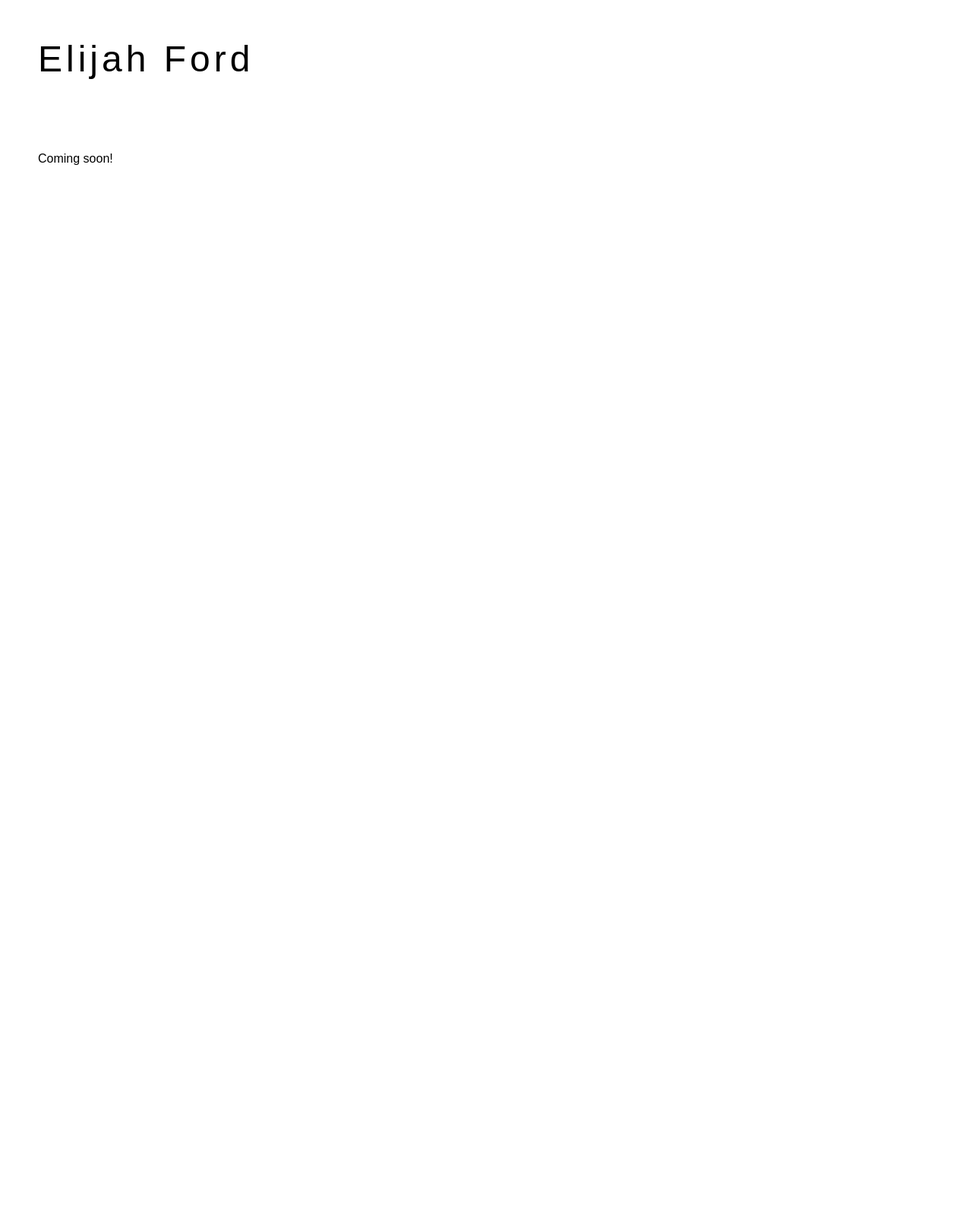
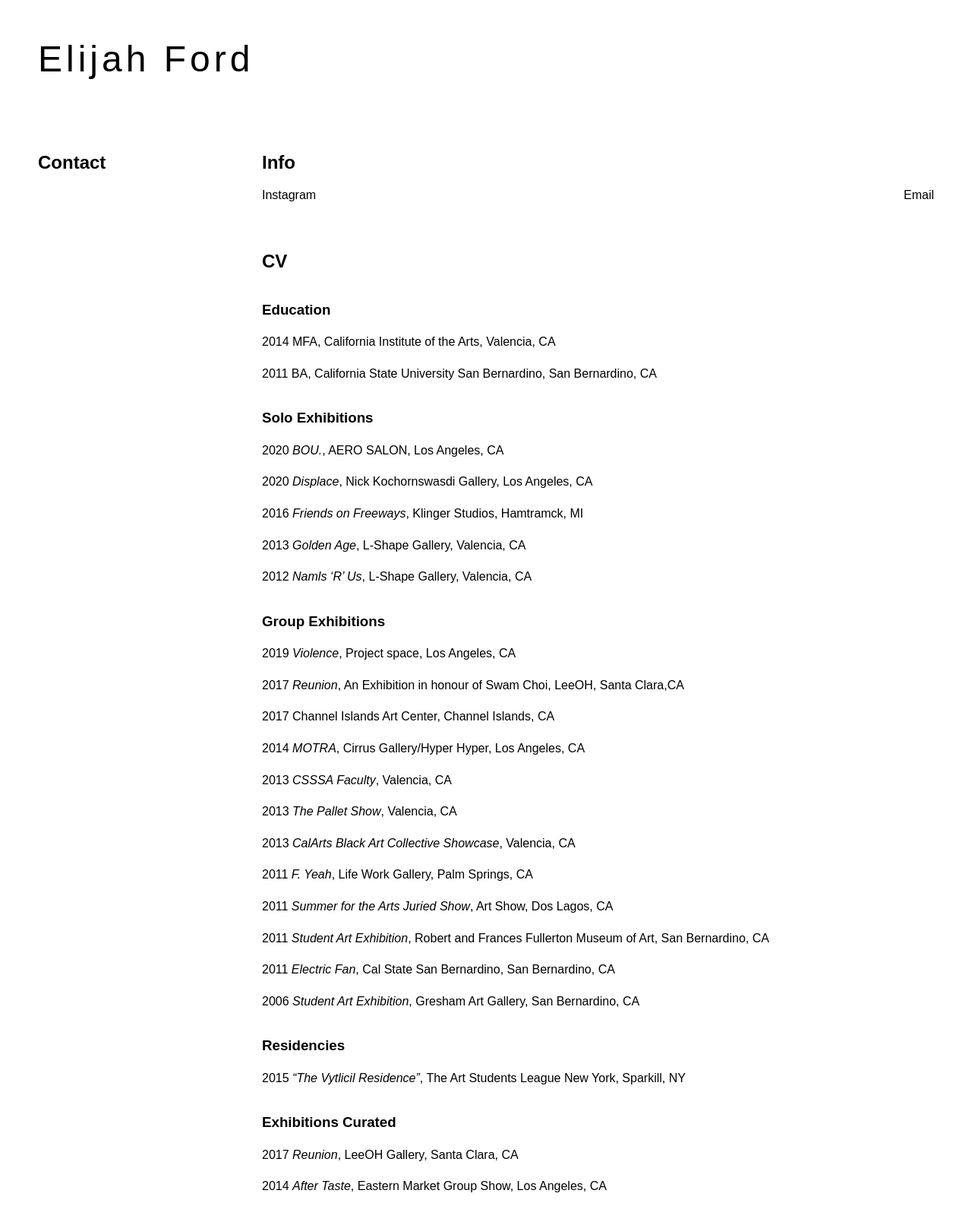
Before and after one commit to nickk00324/elijah-ford, a Gatsby site: page /contact in a window 1280 px wide. Shown: the whole page at 76% size. Before the commit the page ends 800 px from the top, so only its background shows below. Built offline with nearby package versions, Linux system fonts and the light colour scheme; Gatsby itself is replaced by a stand-in of ours.

Commit message:
added contact and press pages

```diff
--- /dev/null
+++ b/src/components/contact.tsx
@@ -0,0 +1,122 @@
+import React from "react"
+import styled from "styled-components"
+
+const Section = styled.section`
+  display: flex;
+  flex-direction: column;
+  a {
+    margin-bottom: 20px;
+  }
+  margin-bottom: 44px;
+`
+
+const Links = styled.div`
+  display: flex;
+  justify-content: space-between;
+`
+
+const Entry = styled.div``
+
+const Contact = () => {
+  return (
+    <>
+      <Section>
+        <h2>Info</h2>
+        <Links>
+          <a href="https://www.instagram.com/Sanelijah/">Instagram</a>
+          <a href="mailto:hajile07@gmail.com">Email</a>
+        </Links>
+      </Section>
+      <Section>
+        <h2>CV</h2>
+        <Entry>
+          <h3>Education</h3>
+          <p>2014 MFA, California Institute of the Arts, Valencia, CA</p>
+          <p>
+            2011 BA, California State University San Bernardino, San Bernardino,
+            CA
+          </p>
+        </Entry>
+        <Entry>
+          <h3>Solo Exhibitions</h3>
+          <p>
+            2020 <em>BOU.</em>, AERO SALON, Los Angeles, CA{" "}
+          </p>
+          <p>
+            2020 <em>Displace</em>, Nick Kochornswasdi Gallery, Los Angeles, CA
+          </p>
+          <p>
+            2016 <em>Friends on Freeways</em>, Klinger Studios, Hamtramck, MI
+          </p>
+          <p>
+            2013 <em>Golden Age</em>, L-Shape Gallery, Valencia, CA
+          </p>
+          <p>
+            2012 <em>Namls ‘R’ Us</em>, L-Shape Gallery, Valencia, CA
+          </p>
+        </Entry>
+        <Entry>
+          <h3>Group Exhibitions</h3>
+          <p>
+            2019 <em>Violence</em>, Project space, Los Angeles, CA
+          </p>
+          <p>
+            2017 <em>Reunion</em>, An Exhibition in honour of Swam Choi, LeeOH,
+            Santa Clara,CA{" "}
+          </p>
+          <p>2017 Channel Islands Art Center, Channel Islands, CA</p>
+          <p>
+            2014 <em>MOTRA</em>, Cirrus Gallery/Hyper Hyper, Los Angeles, CA
+          </p>
+          <p>
+            2013 <em>CSSSA Faculty</em>, Valencia, CA
+          </p>
+          <p>
+            2013 <em>The Pallet Show</em>, Valencia, CA
+          </p>
+          <p>
+            2013 <em>CalArts Black Art Collective Showcase</em>, Valencia, CA
+          </p>
+          <p>
+            2011 <em>F. Yeah</em>, Life Work Gallery, Palm Springs, CA
+          </p>
+          <p>
+            2011 <em>Summer for the Arts Juried Show</em>, Art Show, Dos Lagos,
+            CA
+          </p>
+          <p>
+            2011 <em>Student Art Exhibition</em>, Robert and Frances Fullerton
+            Museum of Art, San Bernardino, CA
+          </p>
+          <p>
+            2011 <em>Electric Fan</em>, Cal State San Bernardino, San
+            Bernardino, CA{" "}
+          </p>
+          <p>
+            2006 <em>Student Art Exhibition</em>, Gresham Art Gallery, San
+            Bernardino, CA
+          </p>
+        </Entry>
+        <Entry>
+          <h3>Residencies</h3>
+          <p>
+            2015 <em>“The Vytlicil Residence”</em>, The Art Students League New
+            York, Sparkill, NY
+          </p>
+        </Entry>
+        <Entry>
+          <h3>Exhibitions Curated</h3>
+          <p>
+            2017 <em>Reunion</em>, LeeOH Gallery, Santa Clara, CA
+          </p>
+          <p>
+            2014 <em>After Taste</em>, Eastern Market Group Show, Los Angeles,
+            CA
+          </p>
+        </Entry>
+      </Section>
+    </>
+  )
+}
+
+export default Contact
--- a/src/components/staticPage.tsx
+++ b/src/components/staticPage.tsx
@@ -4,12 +4,69 @@ import styled from "styled-components"
 // this is a page wrapper for non-index static pages
 
 const StyledPage = styled.div`
-  margin-top: 200px;
-  margin-left: 50px;
+  margin: 200px 50px;
+
+  @media only screen and (max-width: ${props => props.theme.mobileSize}) {
+    margin: 200px 25px;
+  }
+
+  .title {
+    position: fixed;
+    display: flex;
+    margin: 0;
+
+    @media only screen and (max-width: ${props => props.theme.mobileSize}) {
+      left: 50%;
+      justify-content: center;
+      transform: translate(-50%, 0);
+      top: 125px;
+    }
+  }
+`
+
+const Container = styled.div`
+  display: grid;
+  grid-template-columns: repeat(4, 1fr);
+  width: 100%;
+  @media only screen and (max-width: ${props => props.theme.mobileSize}) {
+    display: block;
+  }
+  p {
+    line-height: 1.6;
+  }
+
+  h2 {
+    margin-top: 0;
+  }
+`
+
+const Body = styled.div`
+  display: flex;
+  flex-direction: column;
+  grid-column: 2 / span 2;
+
+  @media only screen and (max-width: 1280px) {
+    grid-column: 2 / span 3;
+  }
+  p {
+    margin-top: 0;
+  }
+  a {
+    &:hover {
+      color: ${props => props.theme.blue};
+    }
+  }
 `
 
 const Page = props => {
-  return <StyledPage>{props.children}</StyledPage>
+  return (
+    <StyledPage>
+      <Container>
+        <h2 className="title">{props.title}</h2>
+        <Body>{props.children}</Body>
+      </Container>
+    </StyledPage>
+  )
 }
 
 export default Page
--- a/src/pages/contact.tsx
+++ b/src/pages/contact.tsx
@@ -3,20 +3,21 @@ import Layout from "../components/layout"
 import styled from "styled-components"
 import SEO from "../components/seo"
 import StaticPage from "../components/staticPage"
+import Contact from "../components/contact"
 
 const StyledContact = styled.div`
   height: 100vh;
 `
 
-const Contact = () => {
+const ContactPage = () => {
   return (
     <Layout>
       <SEO title="Contact" />
-      <StaticPage>
-        <div>Coming soon!</div>
+      <StaticPage title="Contact">
+        <Contact />
       </StaticPage>
     </Layout>
   )
 }
 
-export default Contact
+export default ContactPage
--- a/src/pages/press.tsx
+++ b/src/pages/press.tsx
@@ -2,13 +2,14 @@ import React from "react"
 import Layout from "../components/layout"
 import SEO from "../components/seo"
 import StaticPage from "../components/staticPage"
+import Press from "../components/press"
 
 const PressPage = () => {
   return (
     <Layout>
       <SEO title="Press" />
-      <StaticPage>
-        <div>Coming soon!</div>
+      <StaticPage title="Press">
+        <Press />
       </StaticPage>
     </Layout>
   )
```
Also changed, not shown: src/components/press.tsx (added, +146 -0 lines), src/components/video.js (added, +29 -0 lines), 2 other files.
